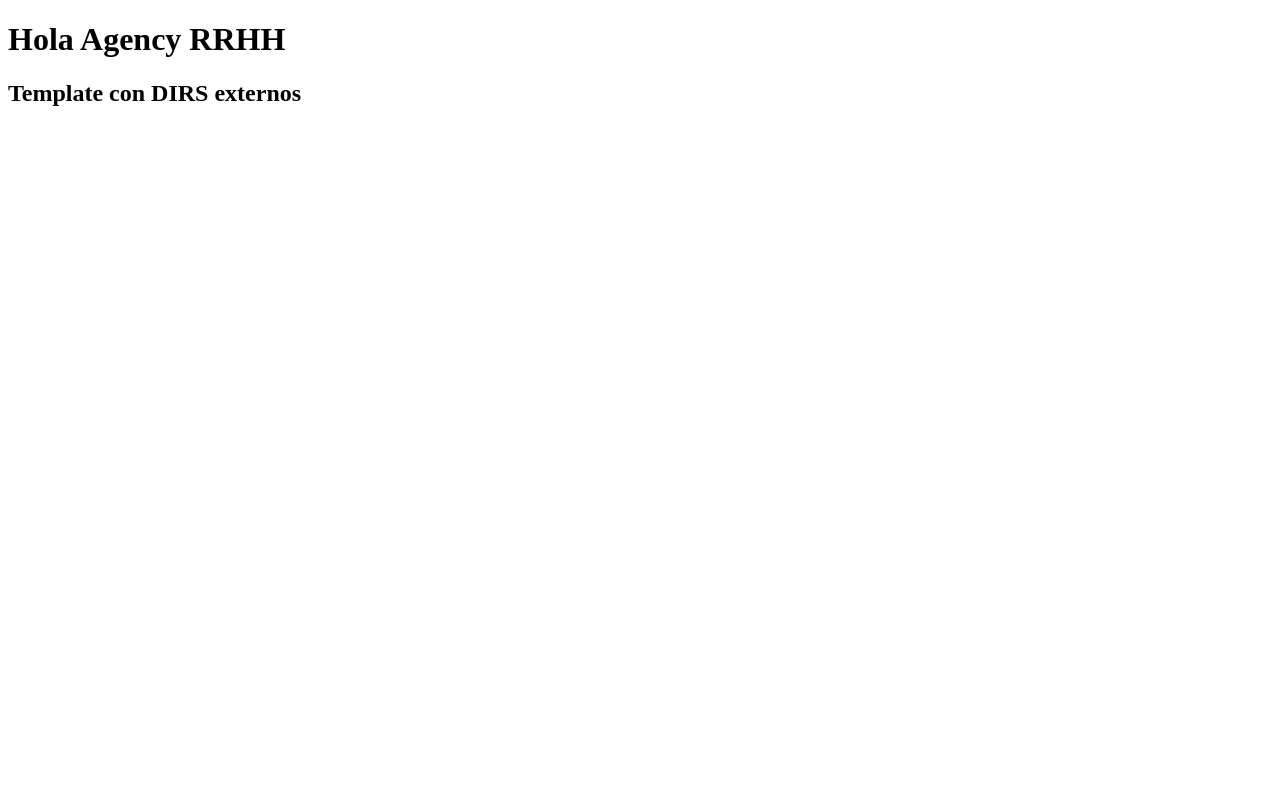
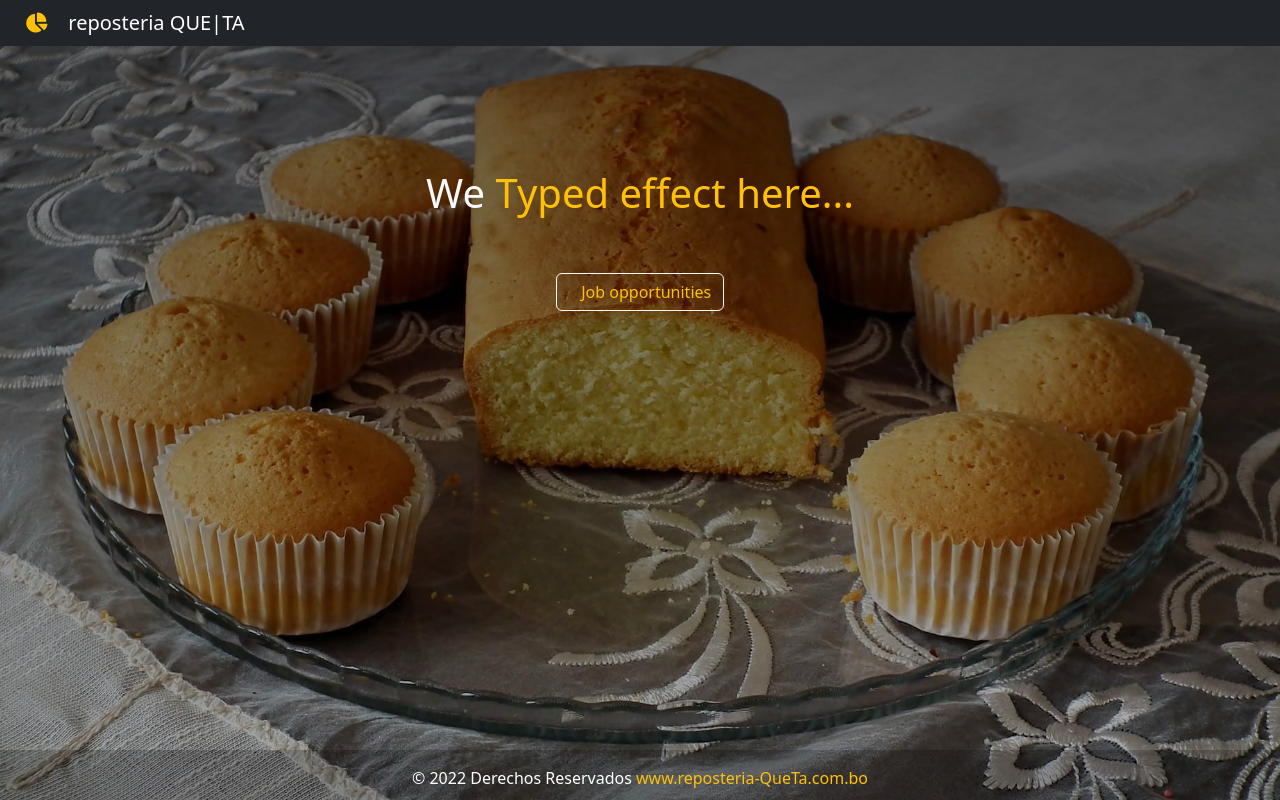
Before and after one commit to gheryking/Agency, a Django app: page / in a window 1280 px wide. Run offline with Django 4.2, Linux system fonts and the light colour scheme.

Commit message:
Home Base Opportunities

```diff
--- a/App/urls.py
+++ b/App/urls.py
@@ -4,4 +4,5 @@ from . import views
 
 urlpatterns = [
     path('', views.home, name="home"),
+    path('opportunities/', views.opportunities, name='opportunities'),
 ]
--- a/App/views.py
+++ b/App/views.py
@@ -1,6 +1,10 @@
 from django.shortcuts import render
 
-# Create your views here.
 
+# Function to render home page
 def home(request):
     return render(request,"home.html")
+
+# Function to render opportunities page
+def opportunities(request):
+    return render(request, 'opportunities.html')
--- /dev/null
+++ b/static/css/style.css
@@ -0,0 +1,41 @@
+/*=========================================================
+# START CONFIGUTARION
+=========================================================*/
+
+html,
+body {
+    height: 100%;
+    margin: 0;
+    max-width: 100%;
+    overflow: hidden;
+}
+
+/*=========================================================
+# FOOTER
+=========================================================*/
+.wrapper {
+    min-height: 100%;
+    margin-bottom: -50px;
+}
+#footer,
+.push {
+    height: 50px;
+}
+
+/*=========================================================
+# other parts
+=========================================================*/
+#navbar-content {
+    text-align: center;
+    color: #fff;
+    margin-left: 25px;
+}
+.block-position {
+    width: 80%;
+    position: absolute;
+    top: 30%;
+    left: 50%;
+    margin-right: -50%;
+    transform: translate(-50%, -50%);
+    text-align: center;
+}
--- a/templates/base.html
+++ b/templates/base.html
@@ -1,13 +1,77 @@
+{% load static %}
+
 <!DOCTYPE html>
 <html lang="en">
 <head>
     <meta charset="UTF-8">
     <meta http-equiv="X-UA-Compatible" content="IE=edge">
     <meta name="viewport" content="width=device-width, initial-scale=1.0">
-    <title>Page | {% block title %} {% endblock title %}</title>
+
+    <!-- Favicon -->
+    <link rel="shortcut icon" href={% static "img/favicon.ico" %}>
+
+    <!-- Logo -->
+    <link rel="shortcut icon" href={% static "img/logo.png" %}>
+
+    <!-- Bootstrap 5 CSS-->
+    <link href="https://cdn.jsdelivr.net/npm/bootstrap@5.2.3/dist/css/bootstrap.min.css" rel="stylesheet" integrity="sha384-rbsA2VBKQhggwzxH7pPCaAqO46MgnOM80zW1RWuH61DGLwZJEdK2Kadq2F9CUG65" crossorigin="anonymous">
+
+    <!--- Font Awesome -->
+    <link rel="stylesheet" href="https://cdnjs.cloudflare.com/ajax/libs/font-awesome/6.2.1/css/all.min.css" integrity="sha512-MV7K8+y+gLIBoVD59lQIYicR65iaqukzvf/nwasF0nqhPay5w/9lJmVM2hMDcnK1OnMGCdVK+iQrJ7lzPJQd1w==" crossorigin="anonymous" referrerpolicy="no-referrer" />
+
+    <!-- Static CSS-->
+    <link rel="stylesheet" href={% static "css/style.css" %}>
+    <!-- TITLE BLOCK-->
+    <title>Reposteria "Que|Ta" | {% block title %} {% endblock title %}</title>
 </head>
 <body>
-    {% block content %}
-    {% endblock content %}
+    <div class="wrapper">
+        <style>
+            body{
+
+                background-image: linear-gradient(rgba(0,0,0,0.6), rgba(0,0,0,0.3)), url("/static/img/reposteria.jpg");
+                background-position: center 0px;
+                background-repeat: no-repeat;
+                background-attachment: fixed;
+                background-size: cover;
+            }
+        </style>
+        <!-- ========== HEAD ========== -->
+        <header>
+            <nav class="navbar navbar-expand-lg navbar-dark bg-dark">
+                <div class="col-sm">
+                    <a class="navbar-brand flex-grow-1" href="#" id="navbar-content">
+                       {% block navbar-content %}
+                       <i class="text-warning fas fa-chart-pie"></i> &nbsp;&nbsp; reposteria QUE|TA
+                       {% endblock navbar-content %}
+                    </a>
+                </div>
+                <!-- Link to navigate between the pages -->
+                {% block link %}{% endblock link %}
+            </nav>
+        </header>
+
+        <!-- ========== Block Content (ROOT) ========== -->
+        {% block content %}
+        {% endblock content %}
+    </div> <!-- END WRAPPER -->
+
+    <footer class="bg_dark text-center text-lg-start" id="footer" style="color: #fff;">
+        <div class="text-center p-3" style="background-color: rgba(0, 0,0,0.2);">&copy; {% now "Y" %} Derechos Reservados
+            <a class="text-center" href="#" style="text-decoration: none;">
+                <span class="text-warning">
+                    www.reposteria-QueTa.com.bo
+                </span>
+            </a>
+        </div>
+    </footer>
+
+<!-- Boostrap 5 JS -->
+<!-- JavaScript Bundle with Popper -->
+<script src="https://cdn.jsdelivr.net/npm/bootstrap@5.2.3/dist/js/bootstrap.bundle.min.js" integrity="sha384-kenU1KFdBIe4zVF0s0G1M5b4hcpxyD9F7jL+jjXkk+Q2h455rYXK/7HAuoJl+0I4" crossorigin="anonymous"></script>
+
+<!-- JQUERY -->
+<script src="https://code.jquery.com/jquery-3.6.2.min.js" integrity="sha256-2krYZKh//PcchRtd+H+VyyQoZ/e3EcrkxhM8ycwASPA=" crossorigin="anonymous"></script>
+
 </body>
 </html>
--- a/templates/home.html
+++ b/templates/home.html
@@ -1,6 +1,12 @@
 {% extends 'base.html' %}
 {% block title %} Home {% endblock title %}
+
+<!-- PAGE CONTENT -->
 {% block content %}
-    <h1>Hola Agency RRHH</h1>
-    <h2>Template con DIRS externos</h2>
+<div class="block-position">
+    <h1 class="text-light">We <span class="text-warning">Typed effect here...</span></h1>
+    <a href="{% url 'opportunities' %}" id="btn-job" class="btn btn-outline-warning border-light mt-4 mt-sm-5">
+        <i class="fas fa-char-pie"></i>&nbsp;&nbsp; Job opportunities
+    </a>
+</div>
 {% endblock content %}
```
Also changed, not shown: agency/settings/base.py (+7 -0 lines), templates/opportunities.html (added, +26 -0 lines), db.sqlite3, static/img/favicon.ico (added), static/img/frontend.jpg (added), static/img/logo.png (added), static/img/reposteria.jpg (added), static/js/script.js (added).
